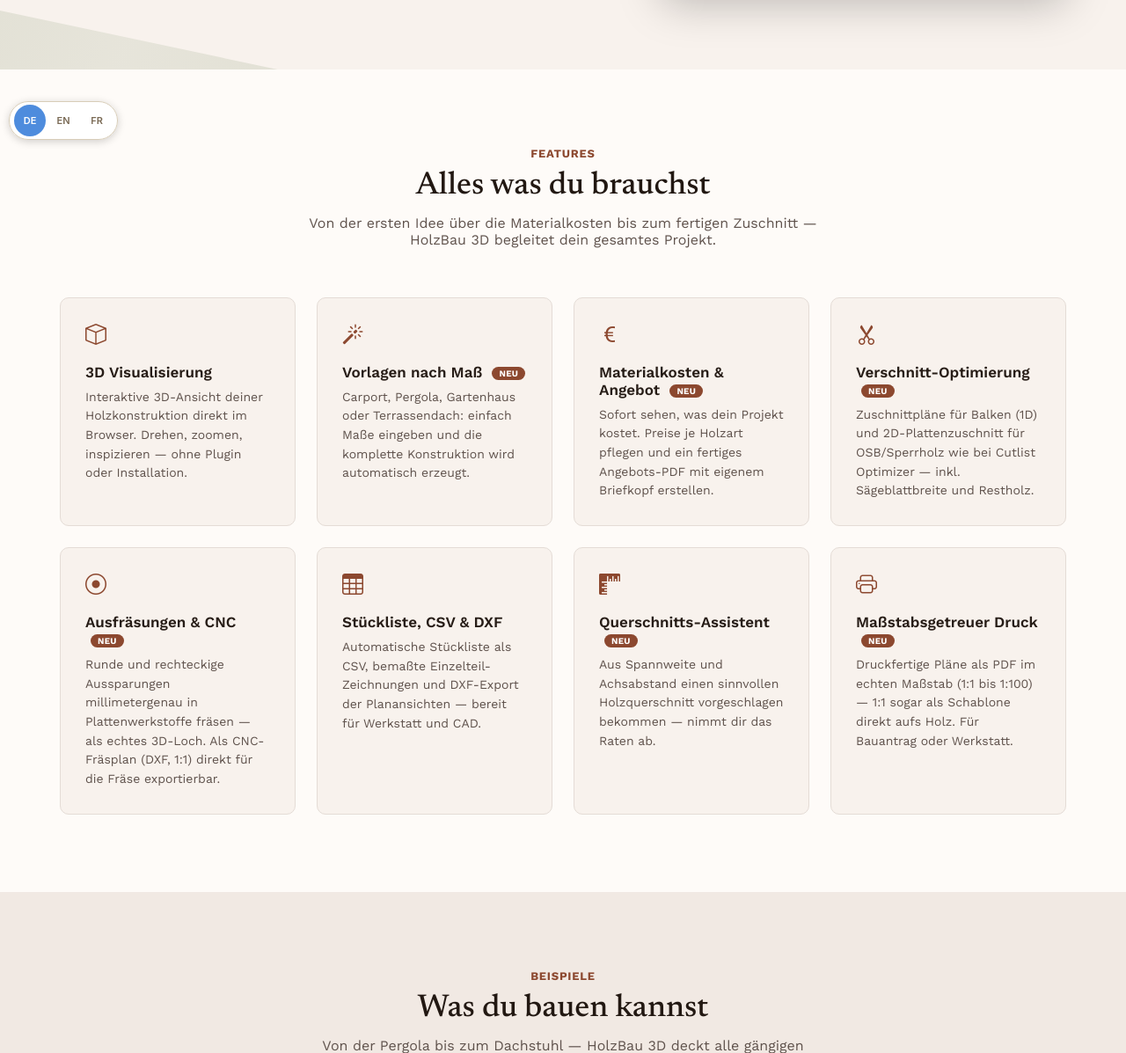
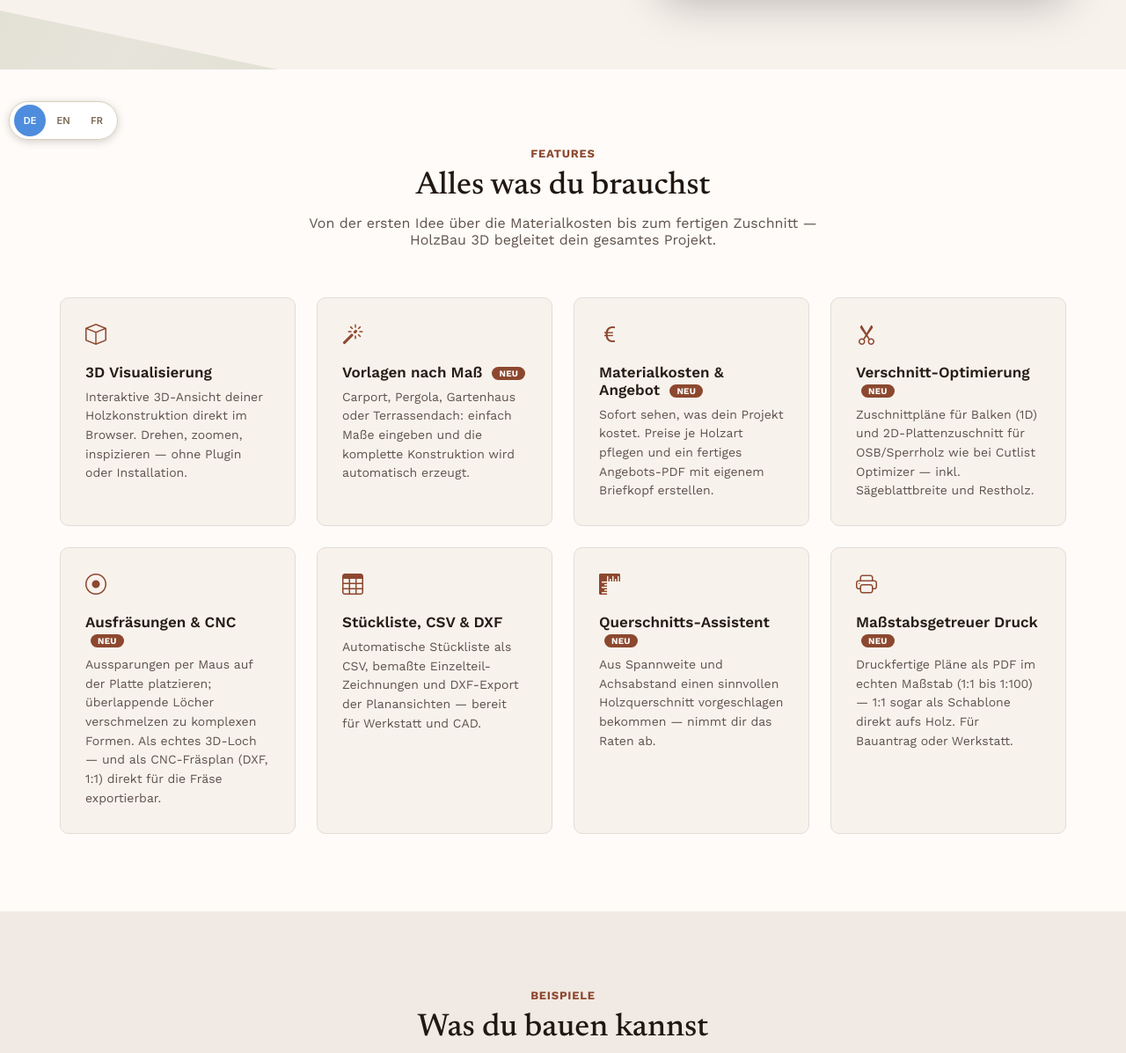
Before and after one commit to bohlerdavid/web, a Python web app: template templates/landing.html in a window 1280 px wide. Shown: the part 629-1826 px from the top of the page at 88% size. Run offline with Jinja, Linux system fonts and the light colour scheme; the template is opened without the code that fills it, so the values that code supplies are empty.

Commit message:
Landing: Ausfraesungen-Karte um Maus-Platzierung und komplexe Formen erweitert

```diff
--- a/templates/landing.html
+++ b/templates/landing.html
@@ -559,7 +559,7 @@
       <div class="feature-card">
         <div class="feature-icon"><i class="bi bi-record-circle"></i></div>
         <h3>Ausfräsungen &amp; CNC <span class="feat-new">Neu</span></h3>
-        <p>Runde und rechteckige Aussparungen millimetergenau in Plattenwerkstoffe fräsen — als echtes 3D-Loch. Als CNC-Fräsplan (DXF, 1:1) direkt für die Fräse exportierbar.</p>
+        <p>Aussparungen per Maus auf der Platte platzieren; überlappende Löcher verschmelzen zu komplexen Formen. Als echtes 3D-Loch — und als CNC-Fräsplan (DXF, 1:1) direkt für die Fräse exportierbar.</p>
       </div>
       <div class="feature-card">
         <div class="feature-icon"><i class="bi bi-table"></i></div>
```
